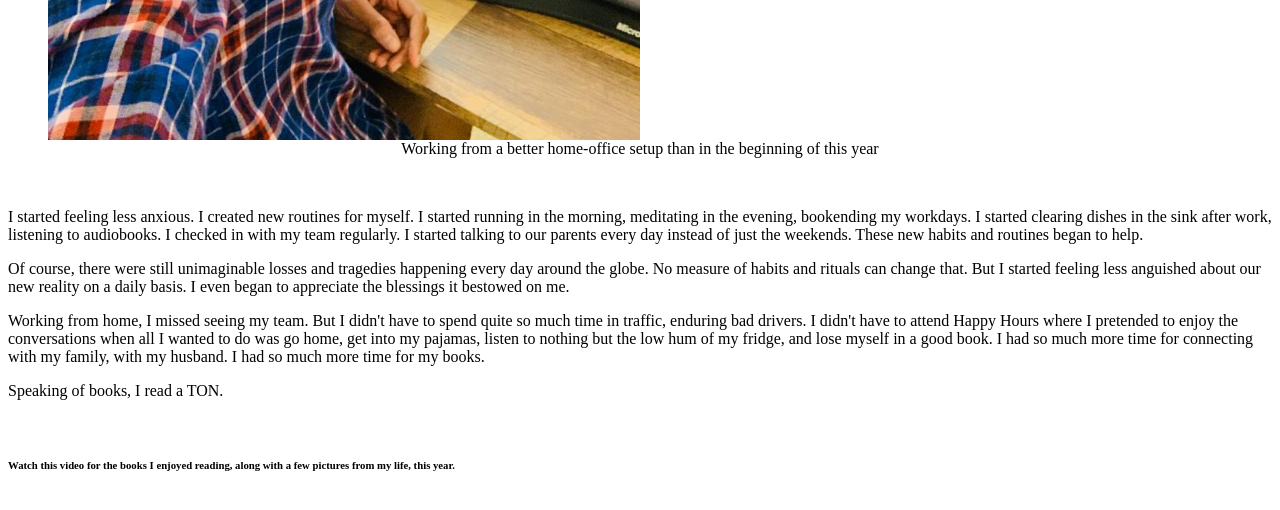
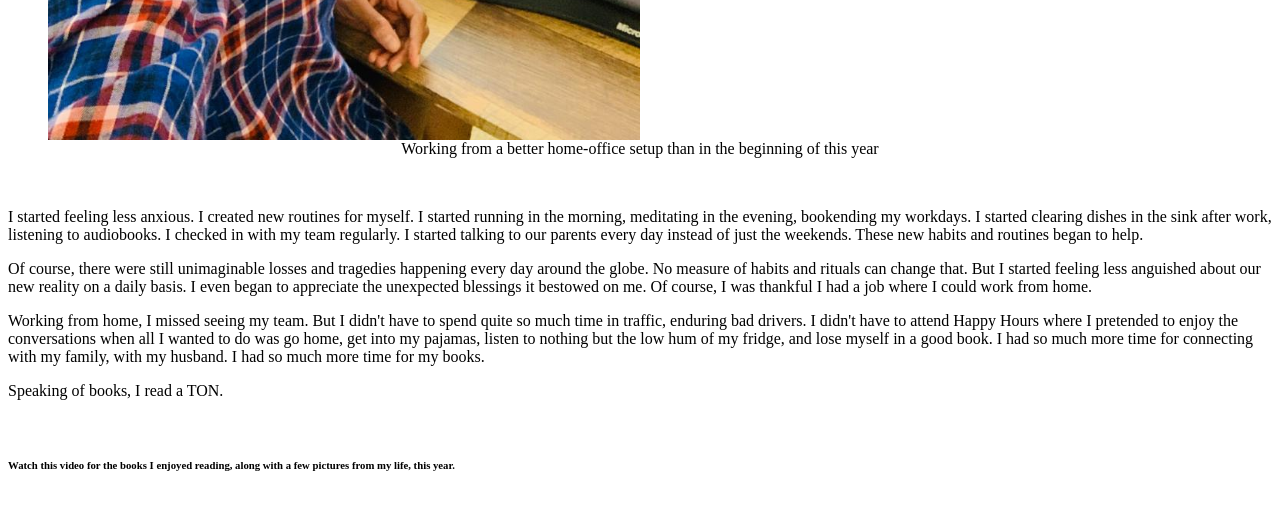
Before and after one commit to ThisisRajiRaj/thisisrajiraj.github.io, a Jekyll site: the page posts/yearinreview2020.html, which Jekyll copies as it is, in a window 1280 px wide and 900 px high, scrolled down 1270 px, cut to the strip 0-526 px from the top of the window. Shown: the top 510 px of the strip. Built offline with Jekyll 4.4.1, drawn with Linux system fonts in a browser that asks for light colours.

Commit message:
Update yearinreview2020.html

```diff
--- a/posts/yearinreview2020.html
+++ b/posts/yearinreview2020.html
@@ -107,7 +107,8 @@ fresh cut grass in the air. As I walked
     of habits and rituals can change that.
     But I started
     feeling less anguished about our new reality on a daily basis. I even began to appreciate the
-    blessings it bestowed on me.
+    unexpected blessings it bestowed on me. Of course, I was thankful I had a job where
+I could work from home.
 </p>
 <p>
 Working from home, I missed seeing my team. But I didn't have to spend quite so much time in
```
